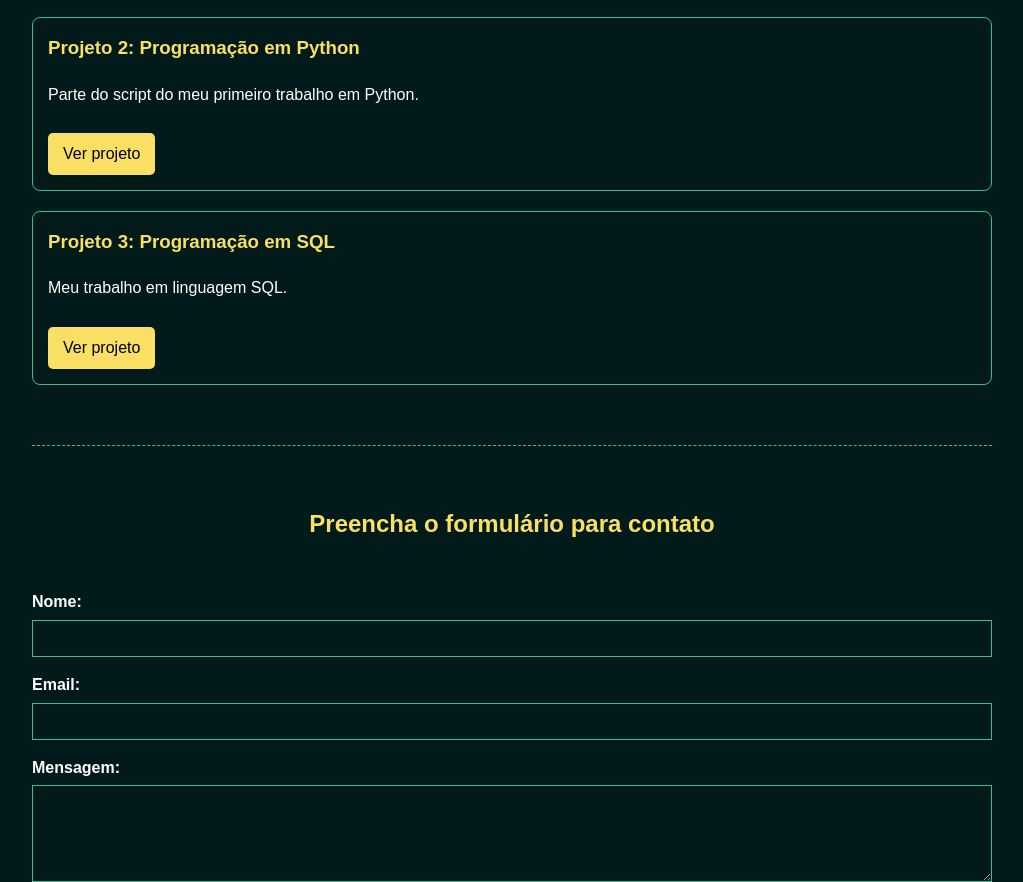
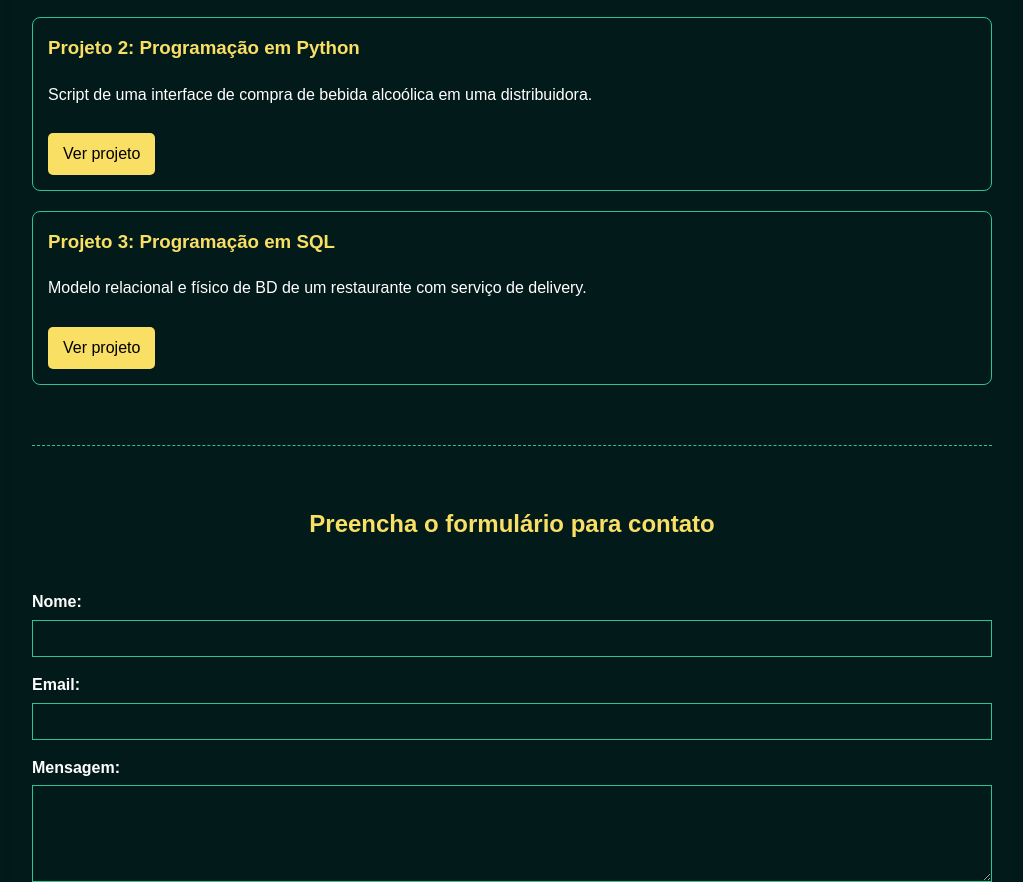
Before and after one commit to D4v1BR/site_portifolio, a plain HTML site: page index.html in a window 1280 px wide. Shown: the part 1157-2039 px from the top of the page, without its empty margins (128-1151 px from the left). Drawn offline with Linux system fonts and the light colour scheme.

Commit message:
Update index.html

```diff
--- a/index.html
+++ b/index.html
@@ -60,12 +60,12 @@
             </div>
             <div class="projeto">
                 <h3>Projeto 2: Programação em Python</h3>
-                <p>Parte do script do meu primeiro trabalho em Python.</p>
+                <p>Script de uma interface de compra de bebida alcoólica em uma distribuidora.</p>
                 <a href="https://github.com/D4v1BR/site_portifolio/tree/main/projeto2" target="_blank">Ver projeto</a>
             </div>
             <div class="projeto">
                 <h3>Projeto 3: Programação em SQL</h3>
-                <p>Meu trabalho em linguagem SQL.</p>
+                <p>Modelo relacional e físico de BD de um restaurante com serviço de delivery.</p>
                 <a href="https://github.com/D4v1BR/site_portifolio/tree/main/projeto3" target="_blank">Ver projeto</a>
             </div>
         </section>
```
